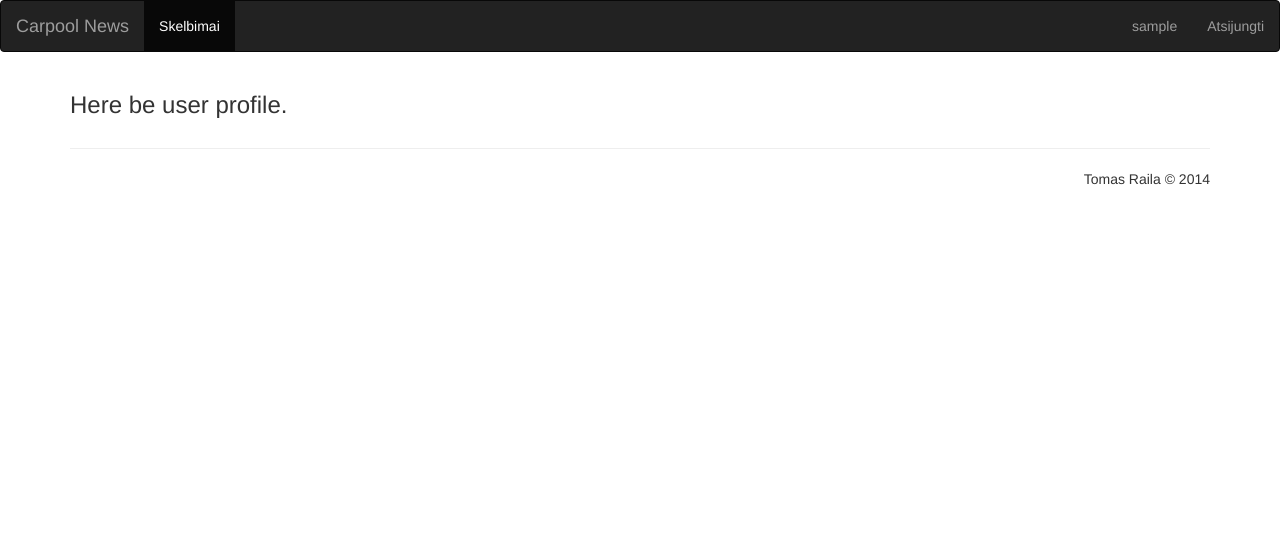
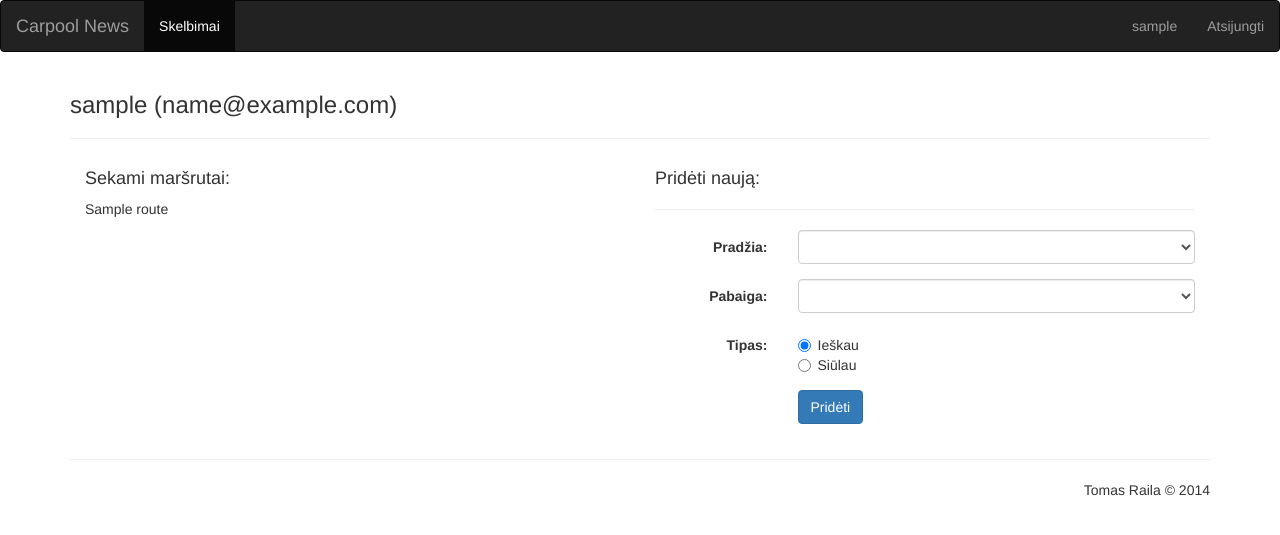
Before and after one commit to johnsonc/carpool_news, a Django app: template carpool_news/users/templates/users/profile.html in a window 1280 px wide. Shown: the top 535 px of the page. Run offline with Django 3.2, Linux system fonts and the light colour scheme; a user stored in the database is signed in; tables that the repository leaves empty hold one stand-in row (values such as "Sample post"); the template is opened without the code that fills it: values that come from a table or form of the project are taken from there, most other values are stand-ins (such as "Sample title", 1, 10 or a date in 2020); parts of the project's set-up code (start-up, migrations or seed data) failed here and were passed over; some libraries are stand-ins or nearby versions.

Commit message:
Template for followed route selection in user profile page

```diff
--- a/carpool_news/users/templates/users/profile.html
+++ b/carpool_news/users/templates/users/profile.html
@@ -1,5 +1,92 @@
 {% extends 'base.html' %}
 
 {% block content %}
-<h3>Here be user profile.</h3>
+<h3>{{ user.username }} ({{ user.email }})</h3>
+<hr>
+
+<div class="col-sm-6">
+    <h4>Sekami maršrutai:</h4>
+    {% if followed_routes|length > 0 %}
+        {% for route in followed_routes %}
+            {{ route }}
+            <br>
+        {% endfor %}
+    {% else %}
+        Dar nėra. Pridėkite naują!
+    {% endif %}
+</div>
+
+<div class="col-sm-6">
+    <h4>Pridėti naują:</h4>
+    <hr>
+    <form action="" method="POST" class="form-horizontal" role="form">
+        {% csrf_token %}
+        <div class="form-group">
+            <label for="id_password"
+                   class="col-sm-3 control-label">
+                Pradžia:
+            </label>
+            <div class="col-sm-9">
+                <select name="origin"
+                        id="input"
+                        class="form-control"
+                        required="required">
+                    <option value=""></option>
+                    {% for city in cities %}
+                        <option value="{{ city }}">
+                            {{ city.name }}
+                        </option>
+                    {% endfor %}
+                </select>
+            </div>
+        </div>
+
+        <div class="form-group">
+            <label for="id_password"
+                   class="col-sm-3 control-label">
+                Pabaiga:
+            </label>
+            <div class="col-sm-9">
+                <select name="destination"
+                        id="input"
+                        class="form-control"
+                        required="required">
+                    <option value=""></option>
+                    {% for city in cities %}
+                        <option value="{{ city }}">
+                            {{ city.name }}
+                        </option>
+                    {% endfor %}
+                </select>
+            </div>
+        </div>
+
+        <div class="form-group">
+            <label for="id_password"
+                   class="col-sm-3 control-label">
+                Tipas:
+            </label>
+            <div class="col-sm-9">
+                <div class="radio">
+                    <label>
+                        <input type="radio" name="ad-type" id="ad-type-searching" value="" checked="checked">
+                        Ieškau
+                    </label>
+                    <br>
+                    <label>
+                        <input type="radio" name="ad-type" id="ad-type-offering" value="">
+                        Siūlau
+                    </label>
+                </div>
+            </div>
+        </div>
+
+        <div class="form-group">
+            <div class="col-sm-9 col-sm-offset-3">
+                <button type="submit" class="btn btn-primary">Pridėti</button>
+            </div>
+        </div>
+    </form>
+</div>
+
 {% endblock %}
```
Also changed, not shown: carpool_news/users/views.py (+16 -0 lines).
